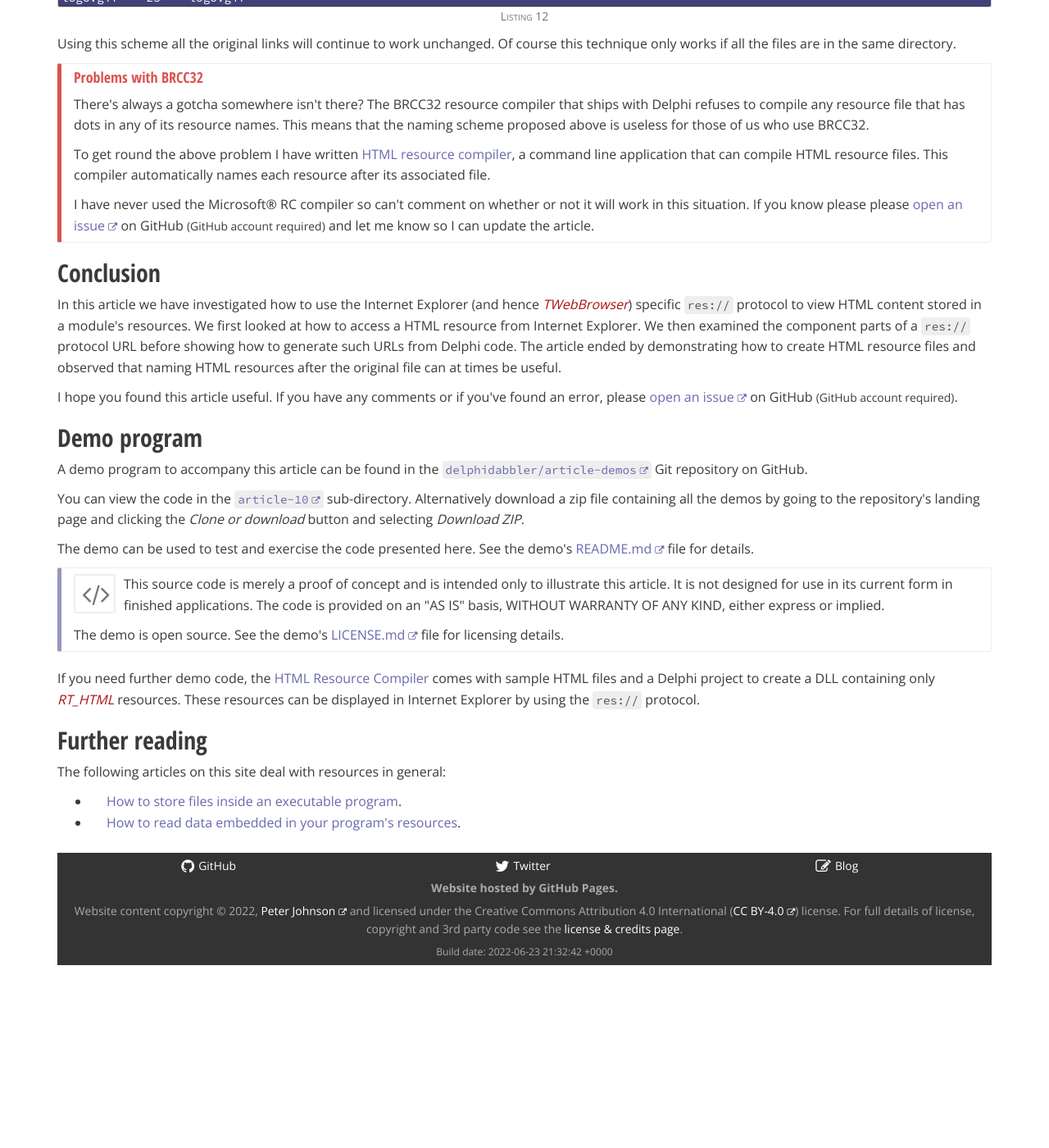
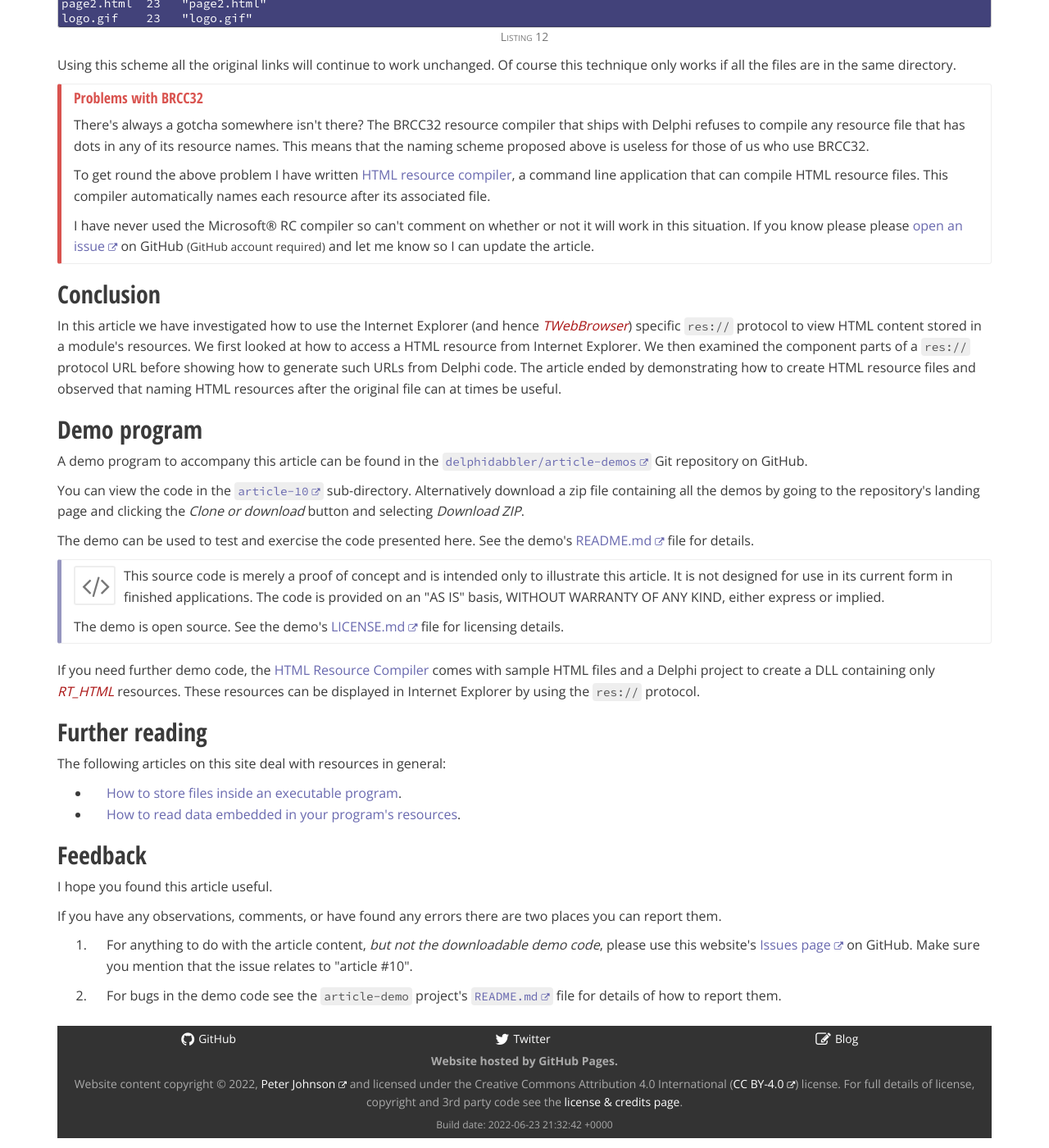
Before and after one commit to delphidabbler/delphidabbler.github.io, a Jekyll site: the page built from _articles/article-10.html, in a window 1280 px wide and 1400 px high, scrolled down 7631 px. Shown: the whole window at 82% size. Built offline with Jekyll 4.4.1, drawn with Linux system fonts in a browser that asks for light colours; nearby versions of some CDN libraries; comment, search, counter and statistics services are not loaded; before the commit the page ends 8820 px from its top, so only the background shows below that.

Commit message:
Update article-10.html

```diff
--- a/_articles/article-10.html
+++ b/_articles/article-10.html
@@ -75,6 +75,9 @@
 			</li>
 			<li>
 				<a href="#bibliography">Further reading</a>
+			</li>
+			<li>
+				<a href="#feedback">Feedback</a>
 			</li>
 		</ul>
 	</div>
@@ -571,9 +574,7 @@
 	<p>
 		In this article we have investigated how to use the Internet Explorer (and hence <var>TWebBrowser</var>) specific <code>res://</code> protocol to view HTML content stored in a module's resources. We first looked at how to access a HTML resource from Internet Explorer. We then examined the component parts of a <code>res://</code> protocol URL before showing how to generate such URLs from Delphi code. The article ended by demonstrating how to create HTML resource files and observed that naming HTML resources after the original file can at times be useful.
 	</p>
-	<p>
-		I hope you found this article useful. If you have any comments or if you've found an error, please <a href="https://github.com/delphidabbler/delphidabbler.github.io/issues">open an issue</a> on GitHub <small>(GitHub account required)</small>.
-	</p>
+
 </section>
 
 <section>
@@ -624,4 +625,22 @@
 	</ul>
 </section>
 
+<section id="feedback">
+
+  <h2>Feedback</h2>
+
+  <p>I hope you found this article useful.</p>
+
+  <p>If you have any observations, comments, or have found any errors there are two places you can report them.</p>
+
+  <ol class="wide">
+
+    <li>For anything to do with the article content, <em>but not the downloadable demo code</em>, please use this website's <a href="https://github.com/delphidabbler/delphidabbler.github.io/issues">Issues page</a> on GitHub. Make sure you mention that the issue relates to &quot;article #10&quot;.</li>
+
+    <li>For bugs in the demo code see the <code>article-demo</code> project's <code><a href="https://github.com/delphidabbler/article-demos/blob/master/README.md#bug-reports">README.md</a></code> file for details of how to report them.</li>
+
+  </ol>
+
+</section>
+
 </article>
```
